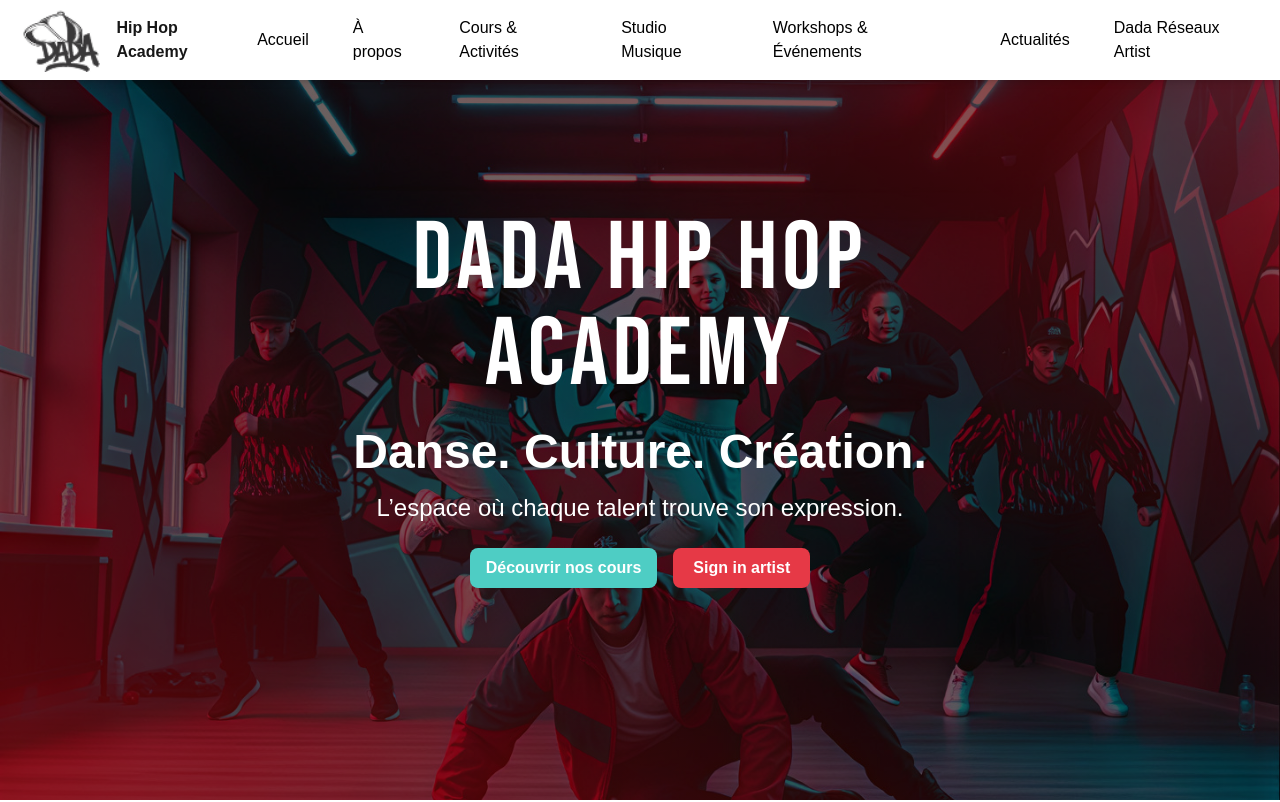
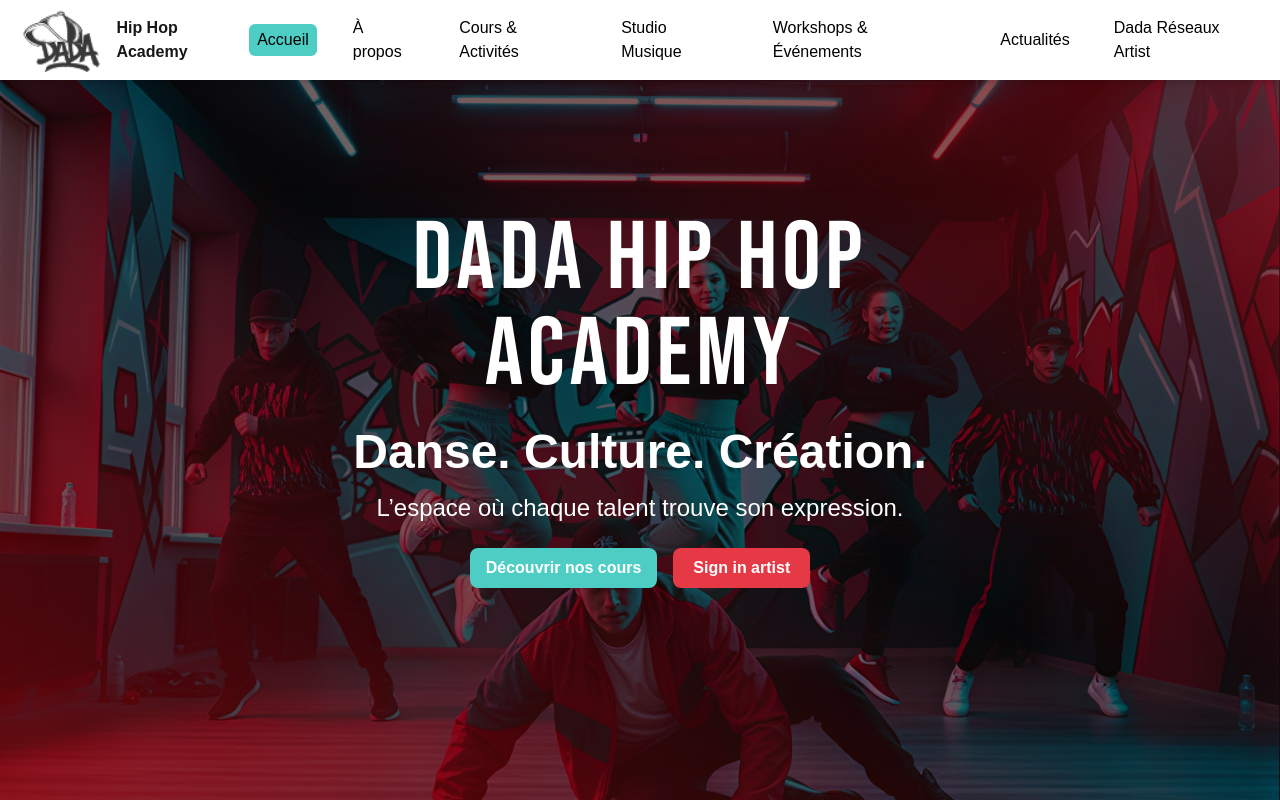
Before and after one commit to Dada-HipHop-Academy/frontend, a Next.js app: page / in a window 1280 px wide. Shown: the top 802 px of the page. Built offline with nearby package versions, Linux system fonts and the light colour scheme.

Commit message:
Highlight navItem of current page in the header

```diff
--- a/app/components/layout/Header.tsx
+++ b/app/components/layout/Header.tsx
@@ -1,6 +1,20 @@
+"use client";
 import Link from "next/link";
+import { usePathname } from "next/navigation";
 
 const Header = () => {
+    const pathName = usePathname();
+
+    const navItems = [
+        {href: "/", label: "Accueil"},
+        {href: "/a-propos", label: "À propos"},
+        {href: "/cours-activités", label: "Cours & Activités"},
+        {href: "/studio-musique", label: "Studio Musique"},
+        {href: "/workshops-evénements", label: "Workshops & Événements"},
+        {href: "/actualités", label: "Actualités"},
+        {href: "/dada-réseaux-artist", label: "Dada Réseaux Artist"}
+    ];
+
     return (
         <header className="fixed top-0 right-0 left-0 z-50 bg-white shadow-md py-2">
             <div className="container mx-auto px-4 flex justify-between items-center">
@@ -12,27 +26,11 @@
                 {/* Desktop Navigation */}
                 <nav className="hidden md:flex items-center space-x-7">
                     <div className="flex items-center space-x-7">
-                        <Link href="/" className="bg-white hover:bg-[#4ECDC4] flex items-center cursor-pointer text-black py-1 px-2 rounded-md">
-                            Accueil
-                        </Link>
-                        <Link href="/a-propos" className="bg-white hover:bg-[#4ECDC4] flex items-center cursor-pointer text-black py-1 px-2 rounded-md">
-                            À propos
-                        </Link>
-                        <Link href="/" className="bg-white hover:bg-[#4ECDC4] flex items-center cursor-pointer text-black py-1 px-2 rounded-md">
-                            Cours & Activités
-                        </Link>
-                        <Link href="/" className="bg-white hover:bg-[#4ECDC4] flex items-center cursor-pointer text-black py-1 px-2 rounded-md">
-                            Studio Musique
-                        </Link>
-                        <Link href="/" className="bg-white hover:bg-[#4ECDC4] flex items-center cursor-pointer text-black py-1 px-2 rounded-md">
-                            Workshops & Événements
-                        </Link>
-                        <Link href="/" className="bg-white hover:bg-[#4ECDC4] flex items-center cursor-pointer text-black py-1 px-2 rounded-md">
-                            Actualités
-                        </Link>
-                        <Link href="/" className="bg-white hover:bg-[#4ECDC4] flex items-center cursor-pointer text-black py-1 px-2 rounded-md">
-                            Dada Réseaux Artist
-                        </Link>
+                        {navItems.map((item) => (
+                            <Link href={item.href} key={item.href} className={`hover:bg-[#4ECDC4] flex items-center cursor-pointer text-black py-1 px-2 rounded-md ${pathName === item.href ? "bg-[#4ECDC4]" : "bg-white"}`}>
+                                {item.label}
+                            </Link>
+                        ))}
                     </div>
                 </nav>
             </div>
```
